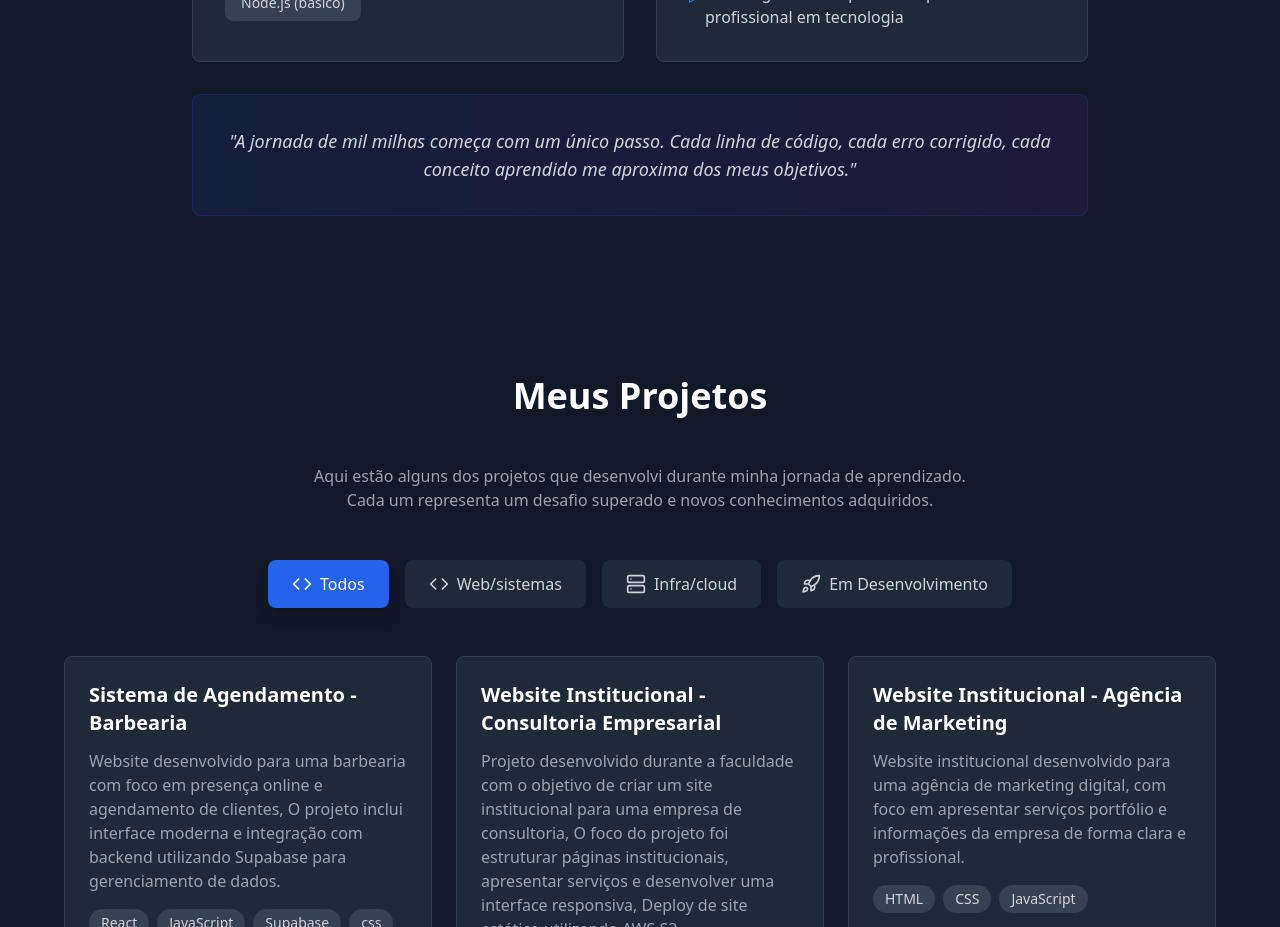
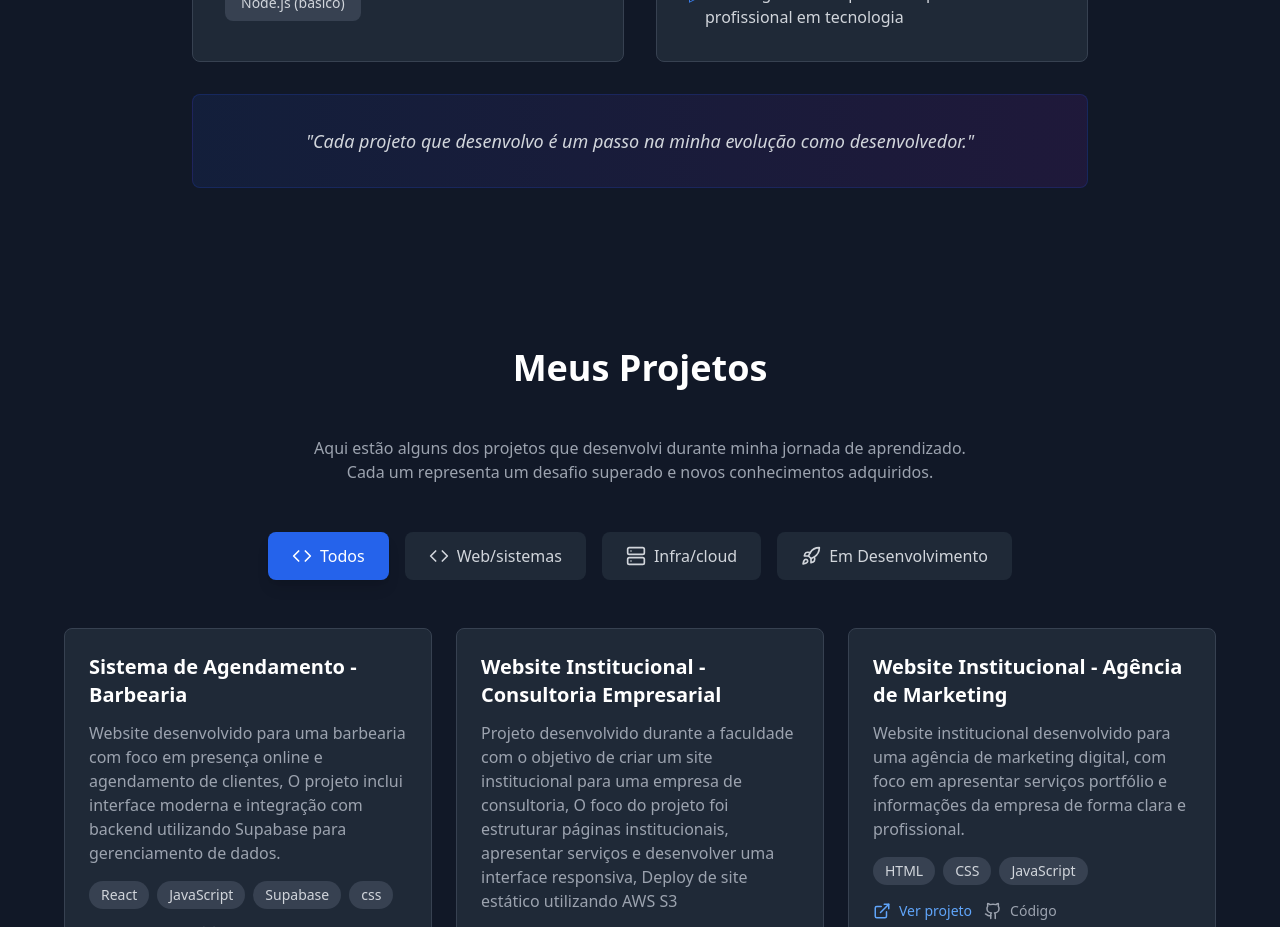
Before and after one commit to pkeddits/Portfolio, a React (Vite) app: page / in a window 1280 px wide. Shown: the part 2300-3227 px from the top of the page. Built offline with nearby package versions, Linux system fonts and the light colour scheme.

Commit message:
Updated About.tsx

```diff
--- a/src/pages/About.tsx
+++ b/src/pages/About.tsx
@@ -80,8 +80,7 @@ export default function About() {
 
         <div className="bg-gradient-to-r from-blue-900/20 to-purple-900/20 rounded-lg p-8 border border-blue-800/30">
           <p className="text-gray-300 text-center text-lg italic">
-            "A jornada de mil milhas começa com um único passo. Cada linha de código,
-            cada erro corrigido, cada conceito aprendido me aproxima dos meus objetivos."
+            "Cada projeto que desenvolvo é um passo na minha evolução como desenvolvedor."
           </p>
         </div>
       </div>
```
